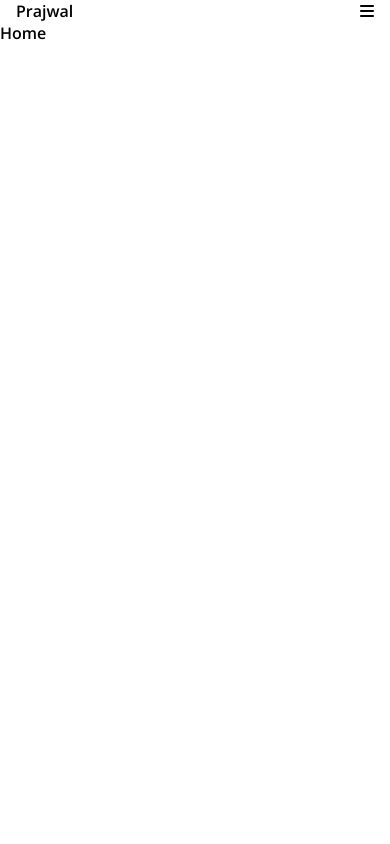
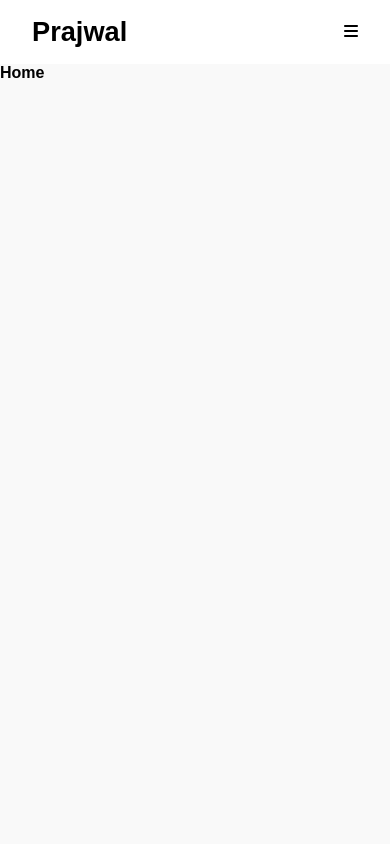
Before and after one commit to Kakashi042/portfoliodemo, a React (Create React App) app: page / in a window 390 px wide. Shown: the top 844 px of the page. Built offline with nearby package versions, Linux system fonts and the light colour scheme.

Commit message:
General commmit

```diff
--- a/public/index.html
+++ b/public/index.html
@@ -14,7 +14,6 @@
       manifest.json provides metadata used when your web app is installed on a
       user's mobile device or desktop. See https://developers.google.com/web/fundamentals/web-app-manifest/
     -->
-    <link rel="manifest" href="%PUBLIC_URL%/manifest.json" />
     <link rel="stylesheet" href="https://cdnjs.cloudflare.com/ajax/libs/font-awesome/6.4.0/css/all.min.css" integrity="sha512-iecdLmaskl7CVkqkXNQ/ZH/XLlvWZOJyj7Yy7tcenmpD1ypASozpmT/E0iPtmFIB46ZmdtAc9eNBvH0H/ZpiBw==" crossorigin="anonymous" referrerpolicy="no-referrer" />
     <!--
       Notice the use of %PUBLIC_URL% in the tags above.
--- a/src/App.css
+++ b/src/App.css
@@ -39,7 +39,6 @@
 
 /* ------------------------------New CSS file---------------------------------- */
 
-@import url('https://fonts.googleapis.com/css2?family=Open+Sans:wght@300;400;500;600;700&display=swap');
 
 :root{
   font-size: 16px;
@@ -48,11 +47,20 @@
   --secondary-color: #f9f9f9;
 }
 
-*{
+*,
+*::after,
+*::before{
   box-sizing: border-box;
-  font-family: 'Open Sans', sans-serif;
+  margin: 0;
+  padding: 0;
+}
+
+body{
+  font-family: 'Poppins', sans-serif;
+  min-width: 16rem;
 }
 
 .section{
   height: 100vh;
+  background-color: var(--secondary-color);
 }
--- a/src/App.js
+++ b/src/App.js
@@ -2,6 +2,7 @@
 import './App.css';
 import About from './Components/About';
 import Contact from './Components/Contact';
+import Footer from './Components/Footer';
 import Home from './Components/Home';
 import Navbar from './Components/Navbar';
 
@@ -12,6 +13,7 @@ function App() {
     <Home />
     <About />
     <Contact />
+    <Footer />
     </div>
   );
 }
--- a/src/Components/Contact.js
+++ b/src/Components/Contact.js
@@ -2,7 +2,7 @@ import React from 'react'
 
 const Contact = () => {
   return (
-    <div className='section'>Contact</div>
+    <div className='section' id='contact'>Contact</div>
   )
 }
 
--- /dev/null
+++ b/src/Components/Footer.js
@@ -0,0 +1,9 @@
+import React from 'react'
+
+const Footer = () => {
+  return (
+    <div className='section'>Footer</div>
+  )
+}
+
+export default Footer
--- a/src/Components/Navbar.js
+++ b/src/Components/Navbar.js
@@ -12,18 +12,20 @@ const Navbar = () => {
         setClicked(false);
     }
 
+
+
   return (
     <nav className='navbar' >
-       <Link to='home' spy={true} smooth={true} offset={-120} duration={500}>Prajwal</Link>
-        <ul id='links' className={clicked?'#links active':'#links'}>
+       <Link to='home' className='title' spy={true} smooth={true} offset={-120} duration={500}>Prajwal</Link>
+        <ul id='links' className={clicked?'#links active':'#links'} >
             <li>
-                <Link to='about' spy={true} smooth={true} offset={-120} duration={500}>About</Link>
+                <Link to='about' spy={true} smooth={true} offset={-75} duration={500} onClick={handle}>About</Link>
             </li>
             <li>
-                <Link to='work' spy={true} smooth={true} offset={-120} duration={500}>Works</Link>
+                <Link to='work' spy={true} smooth={true}  duration={500} onClick={handle}>Works</Link>
             </li>
             <li>
-                <Link to='contact' spy={true} smooth={true} offset={-120} duration={500}>Contact</Link>
+                <Link to='contact' spy={true} smooth={true}  duration={500} onClick={handle}>Contact</Link>
             </li>
         </ul>
         <div className='icons' onClick={handle}>
--- a/src/Styles/Navbar.css
+++ b/src/Styles/Navbar.css
@@ -5,39 +5,67 @@
     display: flex;
     align-items: center;
     justify-content: space-between;
-    padding: 0 1rem;
+    padding:  1rem 2rem;
+    /* min-width: 16rem; */
+}
+
+.title,
+#links:hover{
+    cursor: pointer;
 }
 
 #links{
     display: flex;
     list-style-type: none;
     gap: 1rem;
+    font-size: 1.2rem;
 }
 
 .icons{
     display: none;
 }
 
-@media only screen and (max-width:768px){
+.title{
+    font-size: 1.7rem;
+    font-weight: 800;
+}
+
+@media only screen and (max-width:900px){
+    .navbar{
+        background-color: var(--primary-color);
+        position: sticky;
+        top: 0;
+        display: flex;
+        align-items: center;
+        justify-content: space-between;
+        padding:1rem 2rem;
+    }
     .icons{
         display: block;
+        /* position: fixed;
+        right: 0; */
+        z-index: 2;
     }
     #links{
         display: flex;
+        align-items: center;
         flex-direction: column;
         list-style-type: none;
         gap: 1rem;
         position: fixed;
-        top: 8%;
+        top: -8%;
         left: 100%;
-        transform: translate(50%,50%);
+        right: 0;
+        bottom: 0;
+        /* transform: translate(50%,50%); */
         transition: 0.3s ease-in-out;
-        background-color: blue;
-        width: 100vw;
-        height: 100vh;
+        backdrop-filter: blur(100vh);
+        /* width: 100vw; */
+        /* height: 100vh; */
+        padding: 50vh 50vw;
     }
     #links.active{
-        top: 50%;
+        left: 0%;
     }
 
 }
```
